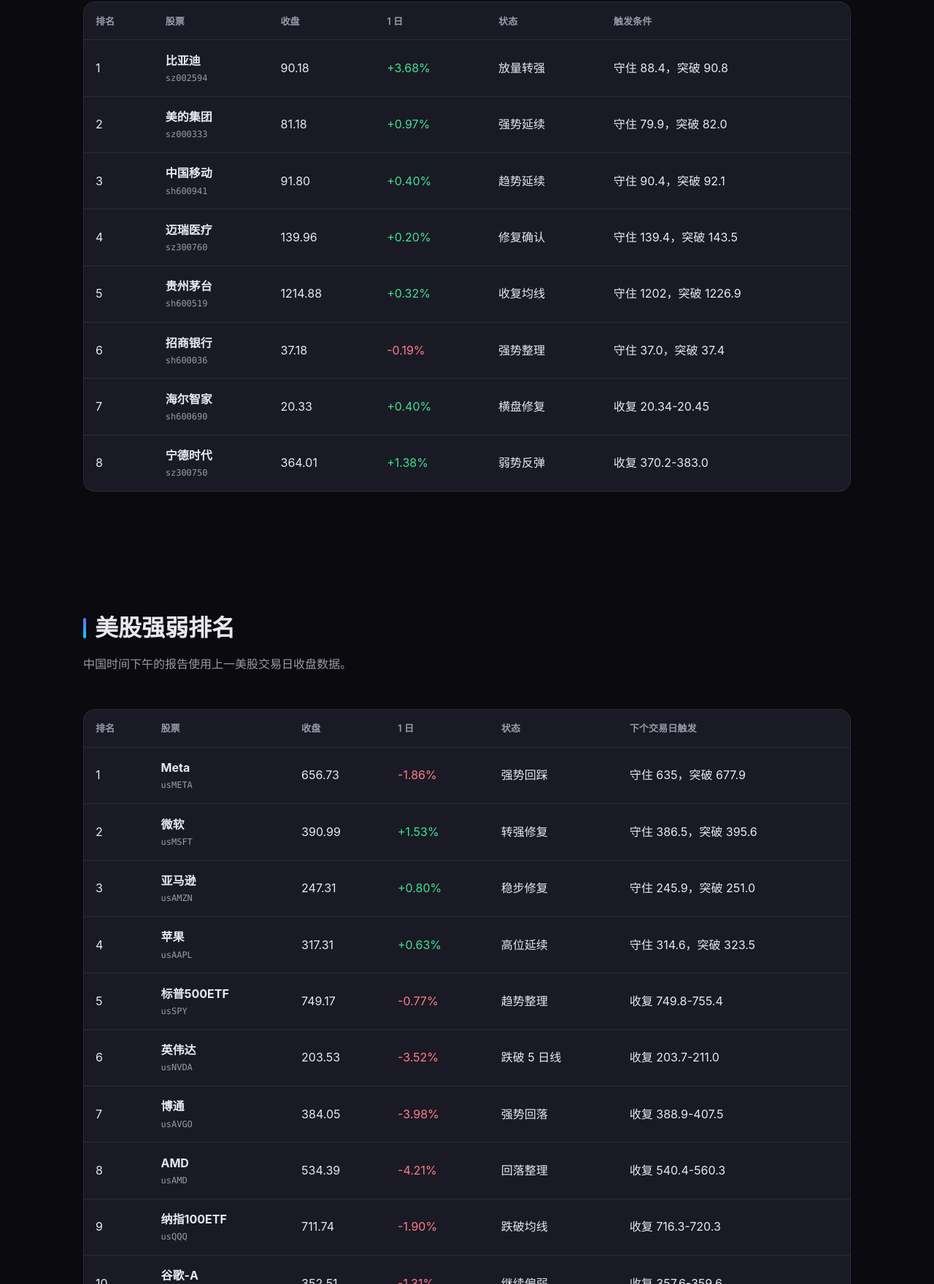
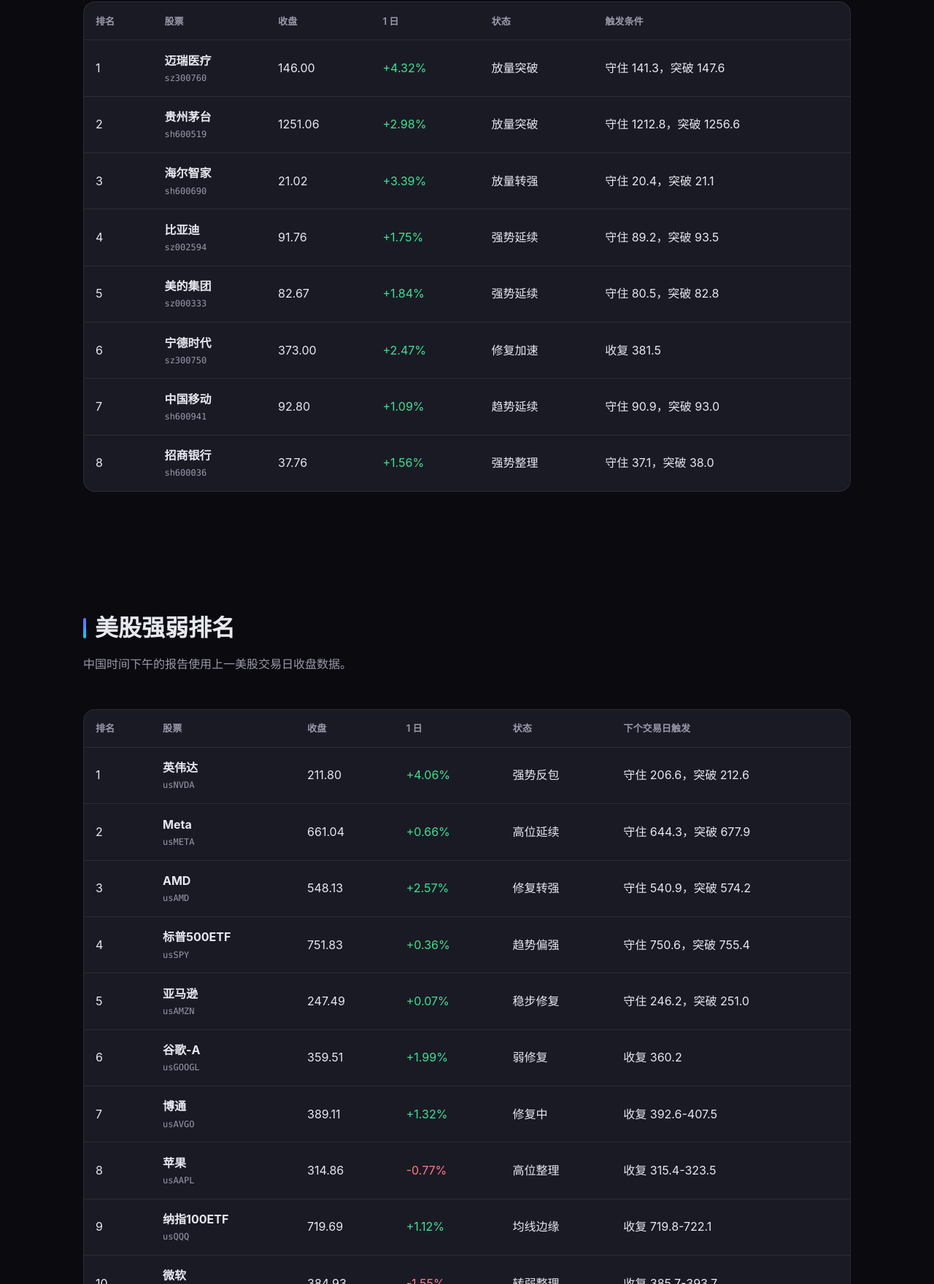
Before and after one commit to konghuari/konghuari.github.io, an Astro site: page /stocks in a window 1280 px wide. Shown: the part 1040-2800 px from the top of the page at 73% size. Built offline with nearby package versions, Linux system fonts and the light colour scheme; Astro itself is replaced by a stand-in of ours.

Commit message:
Refresh daily stock analysis

```diff
--- a/src/pages/stocks.astro
+++ b/src/pages/stocks.astro
@@ -2,28 +2,28 @@
 import BaseLayout from '../layouts/BaseLayout.astro';
 
 const aShareRows = [
-  { rank: 1, name: '比亚迪', code: 'sz002594', close: '90.18', change: '+3.68%', state: '放量转强', trigger: '守住 88.4，突破 90.8' },
-  { rank: 2, name: '美的集团', code: 'sz000333', close: '81.18', change: '+0.97%', state: '强势延续', trigger: '守住 79.9，突破 82.0' },
-  { rank: 3, name: '中国移动', code: 'sh600941', close: '91.80', change: '+0.40%', state: '趋势延续', trigger: '守住 90.4，突破 92.1' },
-  { rank: 4, name: '迈瑞医疗', code: 'sz300760', close: '139.96', change: '+0.20%', state: '修复确认', trigger: '守住 139.4，突破 143.5' },
-  { rank: 5, name: '贵州茅台', code: 'sh600519', close: '1214.88', change: '+0.32%', state: '收复均线', trigger: '守住 1202，突破 1226.9' },
-  { rank: 6, name: '招商银行', code: 'sh600036', close: '37.18', change: '-0.19%', state: '强势整理', trigger: '守住 37.0，突破 37.4' },
-  { rank: 7, name: '海尔智家', code: 'sh600690', close: '20.33', change: '+0.40%', state: '横盘修复', trigger: '收复 20.34-20.45' },
-  { rank: 8, name: '宁德时代', code: 'sz300750', close: '364.01', change: '+1.38%', state: '弱势反弹', trigger: '收复 370.2-383.0' },
+  { rank: 1, name: '迈瑞医疗', code: 'sz300760', close: '146.00', change: '+4.32%', state: '放量突破', trigger: '守住 141.3，突破 147.6' },
+  { rank: 2, name: '贵州茅台', code: 'sh600519', close: '1251.06', change: '+2.98%', state: '放量突破', trigger: '守住 1212.8，突破 1256.6' },
+  { rank: 3, name: '海尔智家', code: 'sh600690', close: '21.02', change: '+3.39%', state: '放量转强', trigger: '守住 20.4，突破 21.1' },
+  { rank: 4, name: '比亚迪', code: 'sz002594', close: '91.76', change: '+1.75%', state: '强势延续', trigger: '守住 89.2，突破 93.5' },
+  { rank: 5, name: '美的集团', code: 'sz000333', close: '82.67', change: '+1.84%', state: '强势延续', trigger: '守住 80.5，突破 82.8' },
+  { rank: 6, name: '宁德时代', code: 'sz300750', close: '373.00', change: '+2.47%', state: '修复加速', trigger: '收复 381.5' },
+  { rank: 7, name: '中国移动', code: 'sh600941', close: '92.80', change: '+1.09%', state: '趋势延续', trigger: '守住 90.9，突破 93.0' },
+  { rank: 8, name: '招商银行', code: 'sh600036', close: '37.76', change: '+1.56%', state: '强势整理', trigger: '守住 37.1，突破 38.0' },
 ];
 
 const usRows = [
-  { rank: 1, name: 'Meta', code: 'usMETA', close: '656.73', change: '-1.86%', state: '强势回踩', trigger: '守住 635，突破 677.9' },
-  { rank: 2, name: '微软', code: 'usMSFT', close: '390.99', change: '+1.53%', state: '转强修复', trigger: '守住 386.5，突破 395.6' },
-  { rank: 3, name: '亚马逊', code: 'usAMZN', close: '247.31', change: '+0.80%', state: '稳步修复', trigger: '守住 245.9，突破 251.0' },
-  { rank: 4, name: '苹果', code: 'usAAPL', close: '317.31', change: '+0.63%', state: '高位延续', trigger: '守住 314.6，突破 323.5' },
-  { rank: 5, name: '标普500ETF', code: 'usSPY', close: '749.17', change: '-0.77%', state: '趋势整理', trigger: '收复 749.8-755.4' },
-  { rank: 6, name: '英伟达', code: 'usNVDA', close: '203.53', change: '-3.52%', state: '跌破 5 日线', trigger: '收复 203.7-211.0' },
-  { rank: 7, name: '博通', code: 'usAVGO', close: '384.05', change: '-3.98%', state: '强势回落', trigger: '收复 388.9-407.5' },
-  { rank: 8, name: 'AMD', code: 'usAMD', close: '534.39', change: '-4.21%', state: '回落整理', trigger: '收复 540.4-560.3' },
-  { rank: 9, name: '纳指100ETF', code: 'usQQQ', close: '711.74', change: '-1.90%', state: '跌破均线', trigger: '收复 716.3-720.3' },
-  { rank: 10, name: '谷歌-A', code: 'usGOOGL', close: '352.51', change: '-1.31%', state: '继续偏弱', trigger: '收复 357.6-359.6' },
-  { rank: 11, name: '特斯拉', code: 'usTSLA', close: '394.76', change: '-3.19%', state: '最弱', trigger: '收复 400.7-407.7' },
+  { rank: 1, name: '英伟达', code: 'usNVDA', close: '211.80', change: '+4.06%', state: '强势反包', trigger: '守住 206.6，突破 212.6' },
+  { rank: 2, name: 'Meta', code: 'usMETA', close: '661.04', change: '+0.66%', state: '高位延续', trigger: '守住 644.3，突破 677.9' },
+  { rank: 3, name: 'AMD', code: 'usAMD', close: '548.13', change: '+2.57%', state: '修复转强', trigger: '守住 540.9，突破 574.2' },
+  { rank: 4, name: '标普500ETF', code: 'usSPY', close: '751.83', change: '+0.36%', state: '趋势偏强', trigger: '守住 750.6，突破 755.4' },
+  { rank: 5, name: '亚马逊', code: 'usAMZN', close: '247.49', change: '+0.07%', state: '稳步修复', trigger: '守住 246.2，突破 251.0' },
+  { rank: 6, name: '谷歌-A', code: 'usGOOGL', close: '359.51', change: '+1.99%', state: '弱修复', trigger: '收复 360.2' },
+  { rank: 7, name: '博通', code: 'usAVGO', close: '389.11', change: '+1.32%', state: '修复中', trigger: '收复 392.6-407.5' },
+  { rank: 8, name: '苹果', code: 'usAAPL', close: '314.86', change: '-0.77%', state: '高位整理', trigger: '收复 315.4-323.5' },
+  { rank: 9, name: '纳指100ETF', code: 'usQQQ', close: '719.69', change: '+1.12%', state: '均线边缘', trigger: '收复 719.8-722.1' },
+  { rank: 10, name: '微软', code: 'usMSFT', close: '384.93', change: '-1.55%', state: '转弱整理', trigger: '收复 385.7-393.7' },
+  { rank: 11, name: '特斯拉', code: 'usTSLA', close: '396.18', change: '+0.36%', state: '弱势横盘', trigger: '收复 399.9-406.1' },
 ];
 
 const dataCommands = [
@@ -48,17 +48,17 @@
   <section>
     <div class="container">
       <h2 class="section-title">最新短期观察</h2>
-      <p class="section-sub">数据基准：A 股 2026-07-14 收盘；美股 2026-07-13 收盘。下一交易日使用时以开盘后的量价确认触发条件。</p>
+      <p class="section-sub">数据基准：A 股 2026-07-15 收盘；美股 2026-07-14 收盘。下一交易日使用时以开盘后的量价确认触发条件。</p>
       <div class="market-summary">
         <article>
           <span>A 股</span>
-          <strong>比亚迪、美的集团、中国移动短线靠前</strong>
-          <p>比亚迪放量站上 5/10/20 日线并有主力净流入；宁德时代仍低于 10/20 日线。</p>
+          <strong>迈瑞医疗、贵州茅台、海尔智家放量转强</strong>
+          <p>迈瑞医疗和贵州茅台量能显著放大；宁德时代收复 5/10 日线但仍低于 20 日线。</p>
         </article>
         <article>
           <span>美股</span>
-          <strong>Meta 仍强，微软、亚马逊、苹果修复靠前</strong>
-          <p>QQQ 跌破 5/10/20 日线；英伟达回到 5 日线下方但仍守住 10/20 日线。</p>
+          <strong>英伟达反包转强，Meta、AMD 继续靠前</strong>
+          <p>SPY 维持趋势偏强；QQQ 仍在 10/20 日线边缘，特斯拉和微软偏弱。</p>
         </article>
       </div>
     </div>
```
